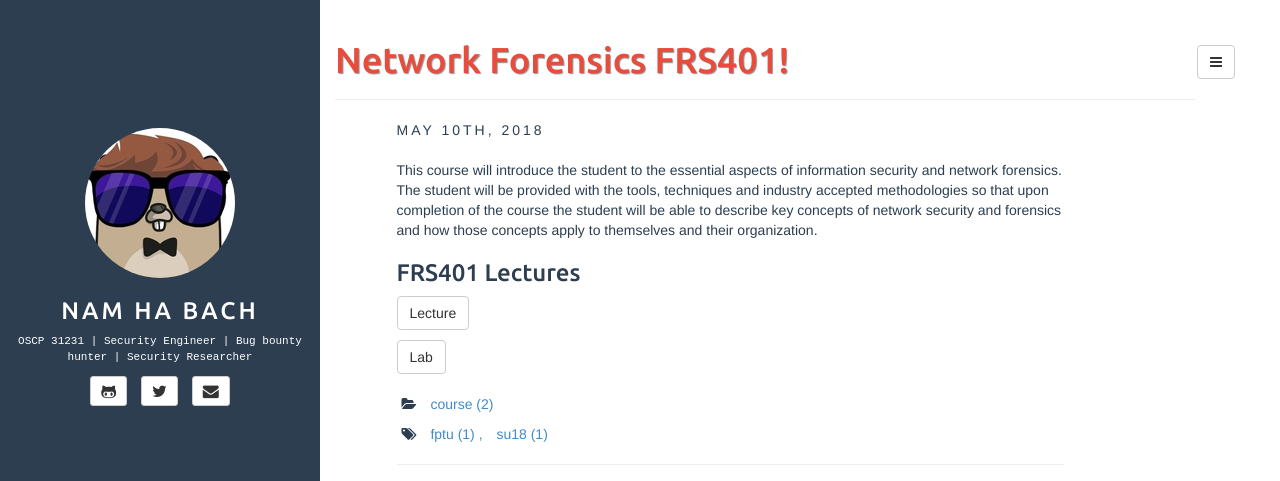
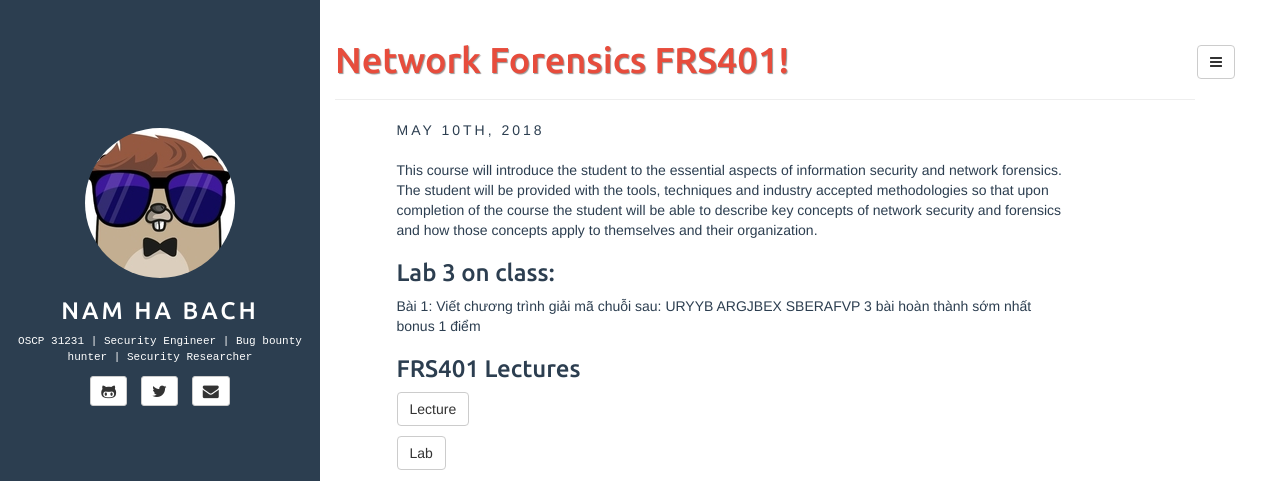
Before and after one commit to namhb4/namhb4.github.io, a Jekyll site: the page built from _posts/2018-05-10-FRS401.md, in a window 1280 px wide and 970 px high, cut to the strip 0-481 px from the top of the window. Built offline with Jekyll 4.4.1, drawn with Linux system fonts in a browser that asks for light colours.

Commit message:
Add lab 3 class

```diff
--- a/_posts/2018-05-10-FRS401.md
+++ b/_posts/2018-05-10-FRS401.md
@@ -9,6 +9,10 @@ comments: true
 
 This course will introduce the student to the essential aspects of information security and network forensics.  The student will be provided  with the tools, techniques and industry accepted methodologies so that upon completion of the course the student will be able to describe key concepts of network security and forensics and how those concepts apply to themselves and their organization.
 
+### Lab 3 on class:
+Bài 1: Viết chương trình giải mã chuỗi sau: URYYB ARGJBEX SBERAFVP
+3 bài hoàn thành sớm nhất bonus 1 điểm
+
 ### FRS401 Lectures
 
 <a class="btn btn-default" href="http://cms.fpt.edu.vn/elearning/mod/forum/discuss.php?d=2335">Lecture</a>
```
